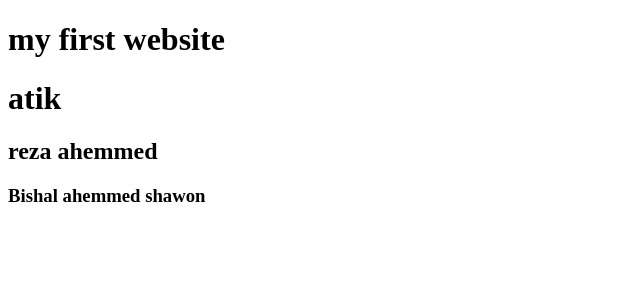
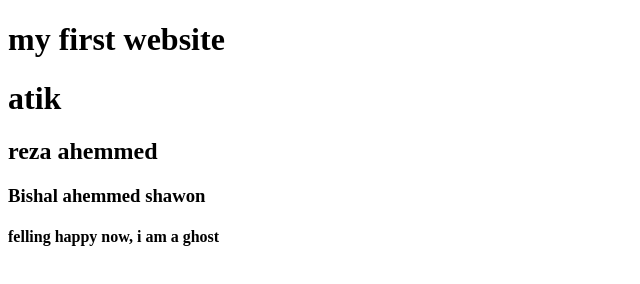
Before and after one commit to mdashikkhan686/ashik8888, a plain HTML site: page index.html in a window 1280 px wide. Shown: the whole page, without its empty margins (0-640 px from the left). Drawn offline with Linux system fonts and the light colour scheme.

Commit message:
ghost added

```diff
--- a/index.html
+++ b/index.html
@@ -8,5 +8,6 @@
     <h1>atik </h1>
     <h2>reza ahemmed</h2>
     <h3>Bishal ahemmed shawon</h3>
+    <h4>felling happy now, i am a ghost</h4>
 </body>
 </html>
```
